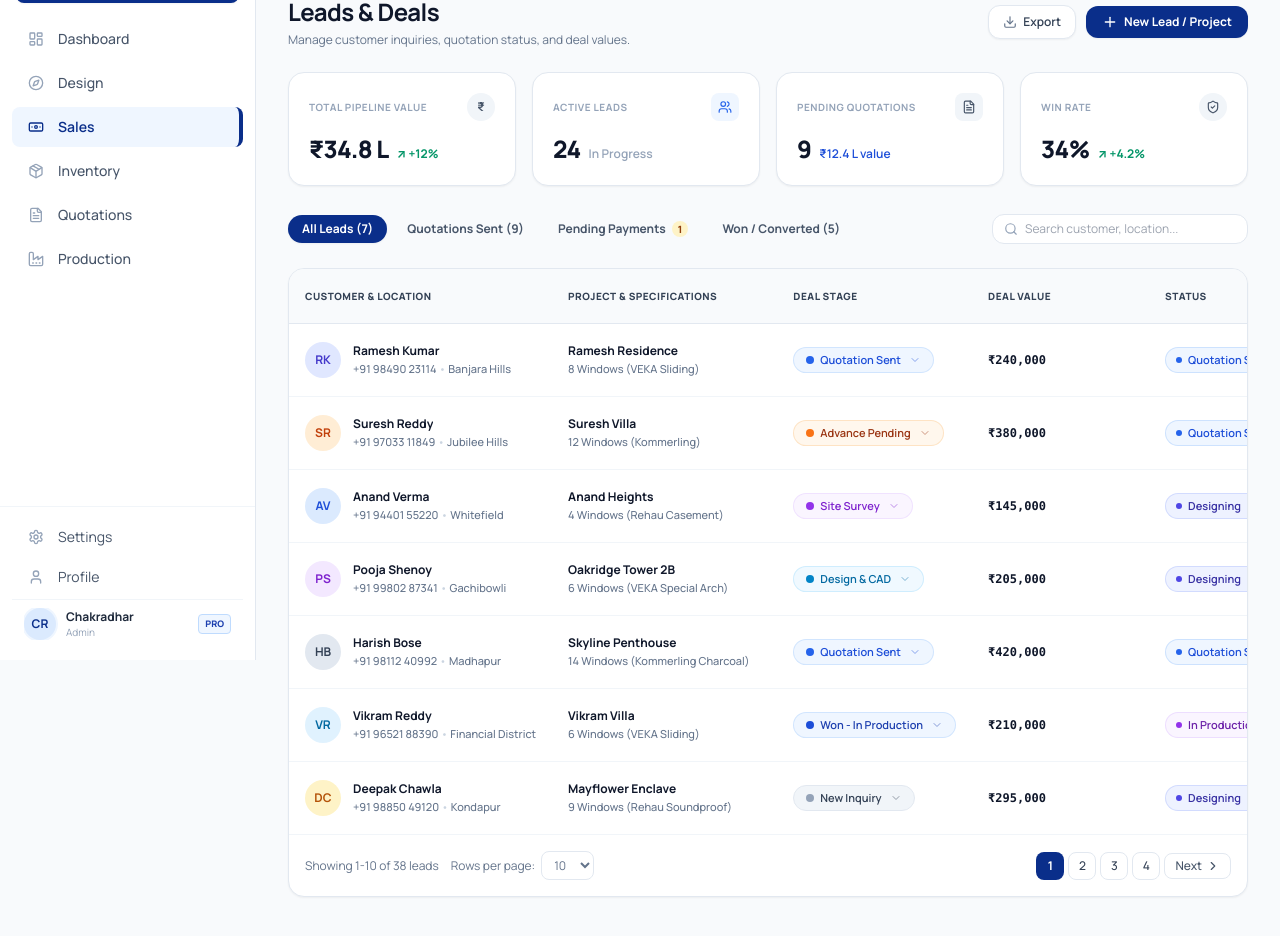
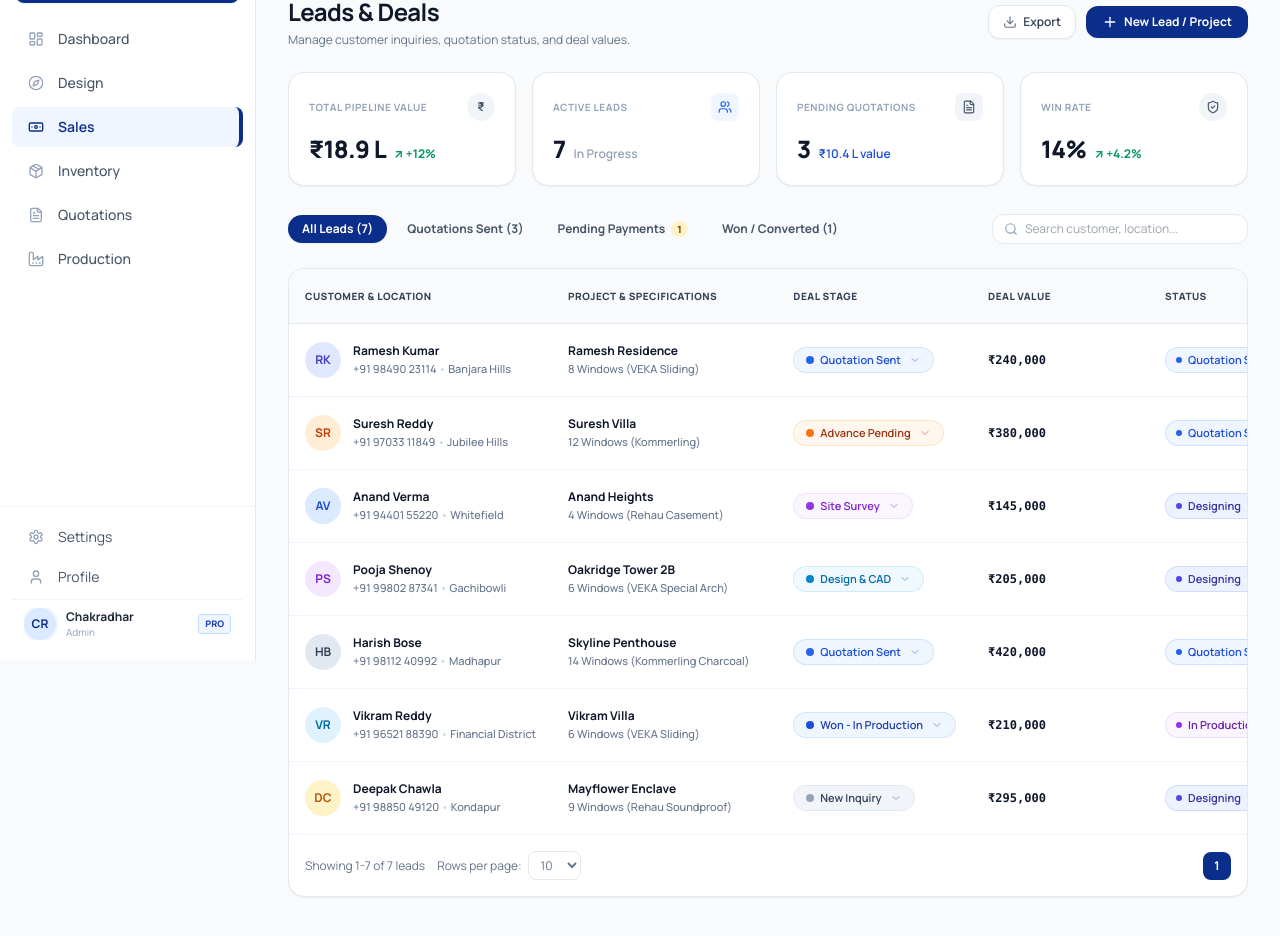
Before and after one commit to samachakri/fabricator-application, a Next.js app: page /sales in a window 1280 px wide. Shown: the part 140-1076 px from the top of the page. Built offline with nearby package versions, Linux system fonts and the light colour scheme.

Commit message:
feat(sales): dynamically calculate all KPI metrics, values, tabs, and pagination from CRM data

```diff
--- a/app/sales/page.tsx
+++ b/app/sales/page.tsx
@@ -253,7 +253,28 @@ export default function SalesPage() {
     }
   };
 
-  // Dynamic Pending Payments Count
+  // Helper to format currency into Lakhs (L) or Crores (Cr) or standard INR
+  const formatPipelineCurrency = (val: number) => {
+    if (val >= 10000000) {
+      return `₹${(val / 10000000).toFixed(2)} Cr`;
+    } else if (val >= 100000) {
+      return `₹${(val / 100000).toFixed(1)} L`;
+    } else if (val > 0) {
+      return `₹${val.toLocaleString('en-IN')}`;
+    }
+    return '₹0';
+  };
+
+  // 1. Total Pipeline Value (Sum of all deal values)
+  const totalPipelineAmount = useMemo(() => {
+    return projects.reduce((sum, p) => sum + (Number(p.estimatedValue) || 0), 0);
+  }, [projects]);
+
+  const totalPipelineDisplay = useMemo(() => {
+    return formatPipelineCurrency(totalPipelineAmount);
+  }, [totalPipelineAmount]);
+
+  // 2. Dynamic Pending Payments Count
   const pendingPaymentsCount = useMemo(() => {
     return projects.filter((p) => {
       const stageLower = (p.dealStage || '').toLowerCase();
@@ -269,23 +290,62 @@ export default function SalesPage() {
     }).length;
   }, [projects]);
 
-  // KPI Calculations matching screenshot
-  const totalPipelineValue = '₹34.8 L';
-  const activeLeadsCount = 24;
-  const pendingQuotesCount = 9;
-  const winRate = '34%';
+  // 3. Dynamic Quotations Sent Count & Total Value
+  const { quotationsCount, quotationsValue } = useMemo(() => {
+    const list = projects.filter(
+      (p) =>
+        p.dealStage === 'Quotation Sent' ||
+        p.status === 'Quotation Sent' ||
+        p.currentStage === 'quotation'
+    );
+    const totalVal = list.reduce((sum, p) => sum + (Number(p.estimatedValue) || 0), 0);
+    return {
+      quotationsCount: list.length,
+      quotationsValue: totalVal,
+    };
+  }, [projects]);
+
+  // 4. Dynamic Won / Converted Count
+  const wonCount = useMemo(() => {
+    return projects.filter((p) => {
+      const stage = (p.dealStage || '').toLowerCase();
+      const status = (p.status || '').toLowerCase();
+      return (
+        stage.includes('won') ||
+        stage.includes('closed') ||
+        stage.includes('completed') ||
+        status === 'in production' ||
+        status === 'completed'
+      );
+    }).length;
+  }, [projects]);
+
+  // 5. Active Leads (In Progress)
+  const activeLeadsCount = useMemo(() => {
+    return projects.filter((p) => {
+      const stage = (p.dealStage || '').toLowerCase();
+      const status = (p.status || '').toLowerCase();
+      return status !== 'completed' && !stage.includes('closed');
+    }).length;
+  }, [projects]);
+
+  // 6. Win Rate Percentage
+  const winRate = useMemo(() => {
+    if (projects.length === 0) return '0%';
+    const pct = Math.round((wonCount / projects.length) * 100);
+    return `${pct}%`;
+  }, [projects.length, wonCount]);
 
   // Filter projects by tab & search
   const filteredProjects = useMemo(() => {
     return projects.filter((p) => {
       // Tab filter
       if (activeTab === 'quotes') {
-        if (
-          p.dealStage !== 'Quotation Sent' &&
-          p.status !== 'Quotation Sent'
-        ) {
-          return false;
-        }
+        const isQuote =
+          p.dealStage === 'Quotation Sent' ||
+          p.status === 'Quotation Sent' ||
+          p.currentStage === 'quotation';
+        if (!isQuote) return false;
       } else if (activeTab === 'pending_payments') {
         const stageLower = (p.dealStage || '').toLowerCase();
         const statusLower = (p.status || '').toLowerCase();
@@ -298,13 +358,15 @@ export default function SalesPage() {
           p.status === 'Advance Pending';
         if (!isPending) return false;
       } else if (activeTab === 'won') {
-        if (
-          p.dealStage !== 'Won - In Production' &&
-          p.status !== 'In Production' &&
-          p.status !== 'Completed'
-        ) {
-          return false;
-        }
+        const stage = (p.dealStage || '').toLowerCase();
+        const status = (p.status || '').toLowerCase();
+        const isWon =
+          stage.includes('won') ||
+          stage.includes('closed') ||
+          stage.includes('completed') ||
+          status === 'in production' ||
+          status === 'completed';
+        if (!isWon) return false;
       }
 
       // Search filter
@@ -329,6 +391,21 @@ export default function SalesPage() {
       return true;
     });
   }, [projects, activeTab, searchQuery]);
+
+  const pageSize = 10;
+  const totalPages = Math.max(1, Math.ceil(filteredProjects.length / pageSize));
+
+  // Auto-adjust page if current page exceeds total pages
+  React.useEffect(() => {
+    if (currentPage > totalPages) {
+      setCurrentPage(totalPages);
+    }
+  }, [currentPage, totalPages]);
+
+  const paginatedProjects = useMemo(() => {
+    const start = (currentPage - 1) * pageSize;
+    return filteredProjects.slice(start, start + pageSize);
+  }, [filteredProjects, currentPage, pageSize]);
 
 
 
@@ -562,7 +639,7 @@ export default function SalesPage() {
           </div>
           <div className="mt-3 flex items-baseline gap-2">
             <span className="text-2xl font-black text-slate-900 tracking-tight">
-              {totalPipelineValue}
+              {totalPipelineDisplay}
             </span>
             <span className="text-xs font-bold text-emerald-600 flex items-center">
               ↗ +12%
@@ -602,10 +679,10 @@ export default function SalesPage() {
           </div>
           <div className="mt-3 flex items-baseline gap-2">
             <span className="text-2xl font-black text-slate-900 tracking-tight">
-              {pendingQuotesCount}
+              {quotationsCount}
             </span>
             <span className="text-xs font-semibold text-blue-700">
-              ₹12.4 L value
+              {formatPipelineCurrency(quotationsValue)} value
             </span>
           </div>
         </div>
@@ -654,7 +731,7 @@ export default function SalesPage() {
                 : 'text-slate-600 hover:text-slate-900 hover:bg-slate-100'
             }`}
           >
-            Quotations Sent (9)
+            Quotations Sent ({quotationsCount})
           </button>
           <button
             onClick={() => setActiveTab('pending_payments')}
@@ -683,7 +760,7 @@ export default function SalesPage() {
                 : 'text-slate-600 hover:text-slate-900 hover:bg-slate-100'
             }`}
           >
-            Won / Converted (5)
+            Won / Converted ({wonCount})
           </button>
         </div>
 
@@ -758,7 +835,7 @@ export default function SalesPage() {
               </tr>
             </thead>
             <tbody className="divide-y divide-slate-100 font-medium">
-              {filteredProjects.map((p, idx) => {
+              {paginatedProjects.map((p, idx) => {
                 // Derive initials
                 const initials = p.customer.name
                   .split(' ')
@@ -828,8 +905,8 @@ export default function SalesPage() {
         <div className="p-4 border-t border-slate-100 flex flex-col sm:flex-row sm:items-center justify-between gap-4 text-xs text-slate-500">
           <div className="flex items-center gap-3">
             <span>
-              Showing {Math.min((currentPage - 1) * 10 + 1, 38)}-
-              {Math.min(currentPage * 10, 38)} of 38 leads
+              Showing {filteredProjects.length === 0 ? 0 : (currentPage - 1) * pageSize + 1}-
+              {Math.min(currentPage * pageSize, filteredProjects.length)} of {filteredProjects.length} leads
             </span>
             <div className="flex items-center gap-1.5">
               <span>Rows per page:</span>
@@ -855,7 +932,7 @@ export default function SalesPage() {
               </button>
             )}
 
-            {[1, 2, 3, 4].map((pageNum) => (
+            {Array.from({ length: totalPages }, (_, i) => i + 1).map((pageNum) => (
               <button
                 key={pageNum}
                 type="button"
@@ -870,10 +947,10 @@ export default function SalesPage() {
               </button>
             ))}
 
-            {currentPage < 4 && (
+            {currentPage < totalPages && (
               <button
                 type="button"
-                onClick={() => setCurrentPage((prev) => Math.min(4, prev + 1))}
+                onClick={() => setCurrentPage((prev) => Math.min(totalPages, prev + 1))}
                 className="px-2.5 py-1 rounded-lg border border-slate-200 text-slate-600 hover:bg-slate-50 flex items-center gap-1 font-medium transition-colors cursor-pointer"
                 title="Go to next page"
               >
```
